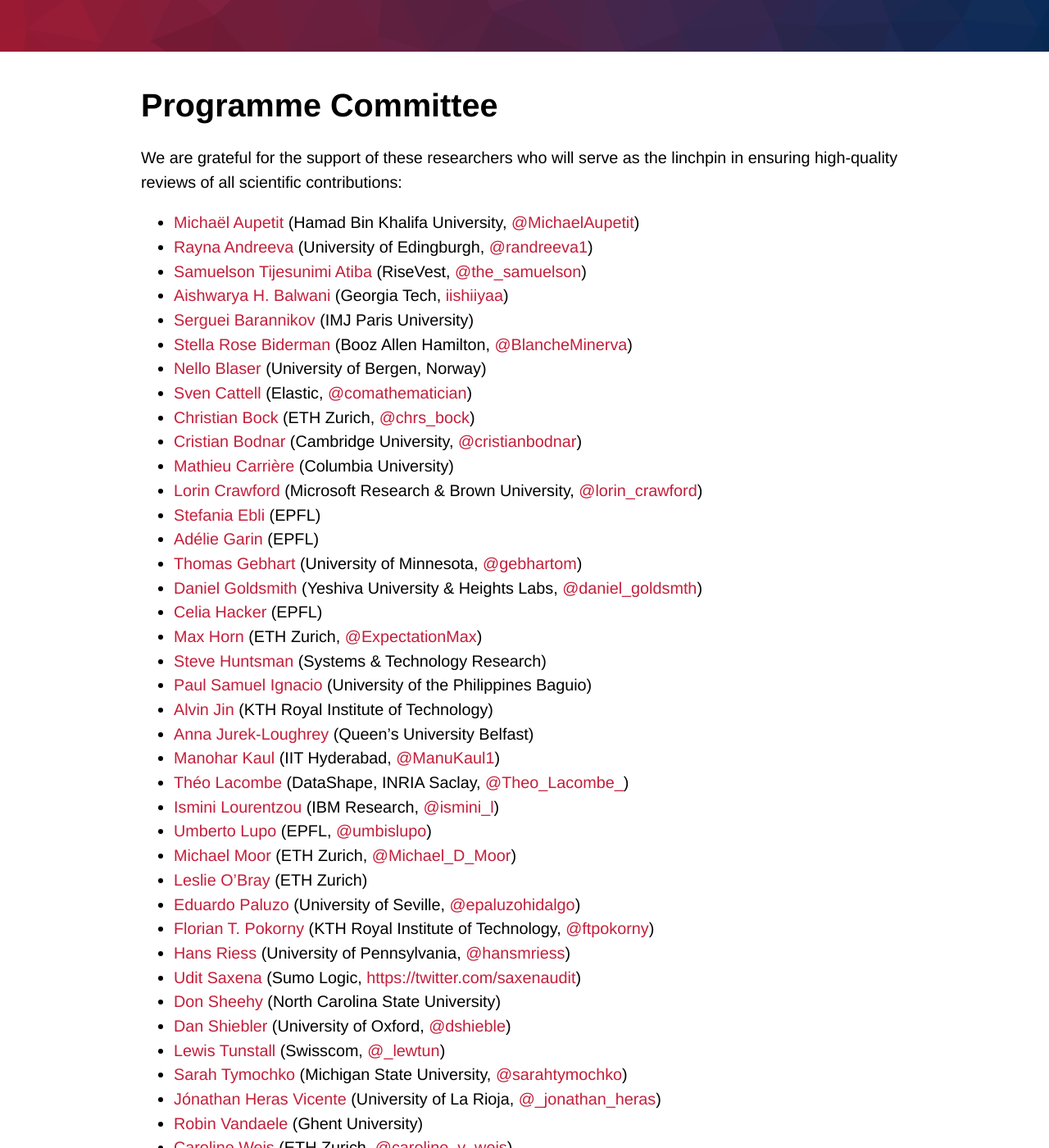
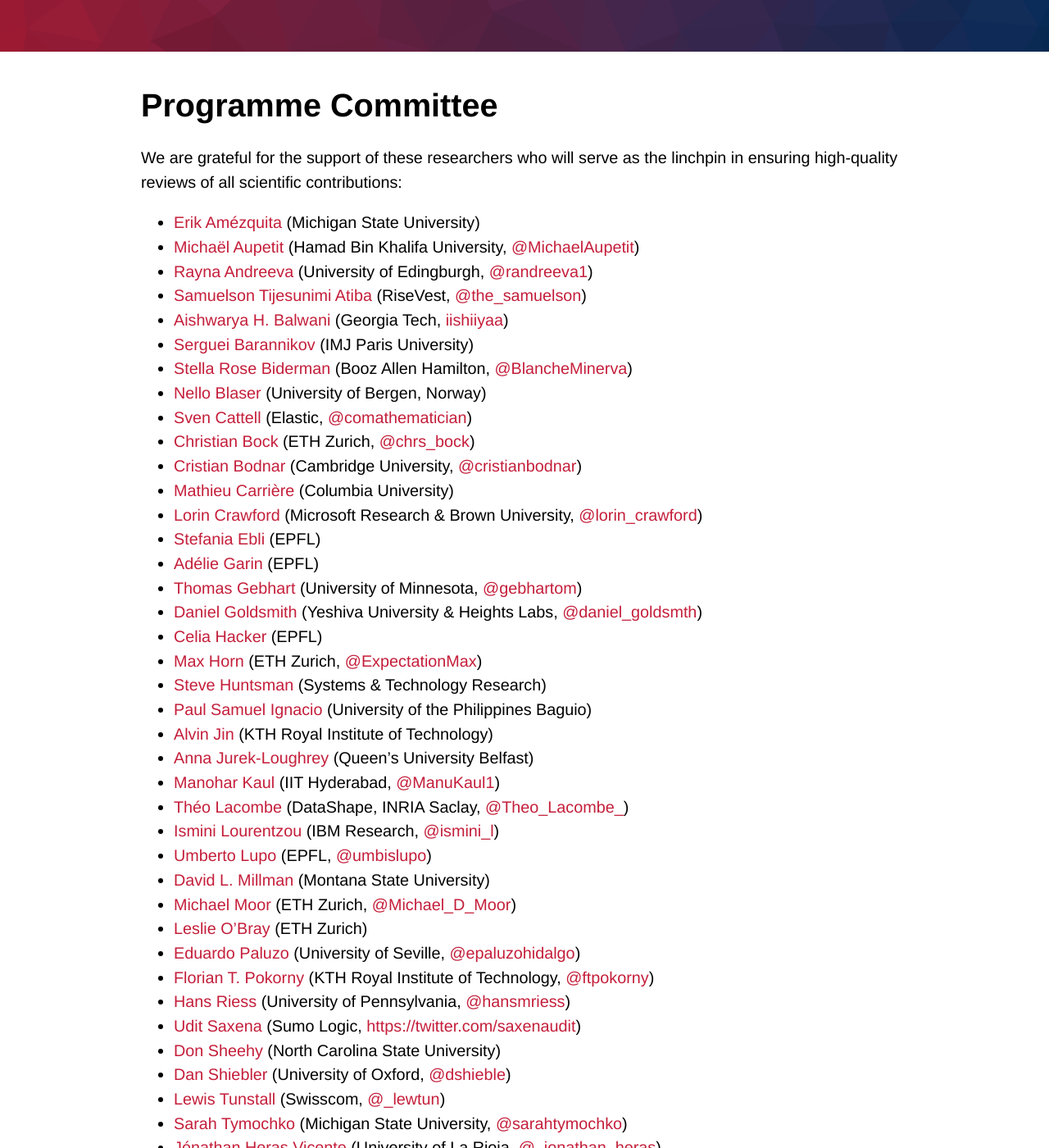
Before and after one commit to tda-in-ml/tda-in-ml.github.io, a Jekyll site: the page built from committee.md, in a window 1280 px wide and 1400 px high, scrolled down 365 px. Shown: the whole window at 82% size. Built offline with Jekyll 4.4.1, drawn with Linux system fonts in a browser that asks for light colours; some web fonts are replaced; our own code applies the rules of GitHub Pages for plain Markdown files.

Commit message:
Updated programme committee

```diff
--- a/committee.md
+++ b/committee.md
@@ -7,6 +7,8 @@ layout: default
 We are grateful for the support of these researchers who will serve as the
 linchpin in ensuring high-quality reviews of all scientific contributions:
 
+
+- [Erik Amézquita](https://www.egr.msu.edu/~amezqui3) (Michigan State University)
 - [Michaël Aupetit](https://www.hbku.edu.qa/en/staff/dr-micha%C3%ABl-aupetit) (Hamad Bin Khalifa University, [@MichaelAupetit](https://twitter.com/michaelaupetit))
 - [Rayna Andreeva](http://www.inf.ed.ac.uk/people/students/Rayna_Andreeva.html) (University of Edingburgh, [@randreeva1](https://twitter.com/randreeva1))
 - [Samuelson Tijesunimi Atiba](https://medium.com/@the_samuelson) (RiseVest, [@the_samuelson](https://twitter.com/the_samuelson))
@@ -33,6 +35,7 @@ linchpin in ensuring high-quality reviews of all scientific contributions:
 - [Théo Lacombe](https://tlacombe.github.io) (DataShape, INRIA Saclay, [@Theo\_Lacombe\_](https://twitter.com/Theo_Lacombe_))
 - [Ismini Lourentzou](https://isminoula.github.io) (IBM Research, [@ismini\_l](https://twitter.com/ismini_l))
 - [Umberto Lupo](https://github.com/ulupo) (EPFL, [@umbislupo](https://twitter.com/umbislupo))
+- [David L. Millman](https://www.cs.montana.edu/dave/mySite/index.html) (Montana State University)
 - [Michael Moor](https://www.michaelmoor.ml/) (ETH Zurich, [@Michael_D_Moor](https://twitter.com/Michael_D_Moor))
 - [Leslie O'Bray](https://bsse.ethz.ch/mlcb/people/person-detail.MjMzMjk1.TGlzdC83NjcsLTEyNjQ4MzU1MTY=.html) (ETH Zurich)
 - [Eduardo Paluzo](https://personal.us.es/epaluzo/index.html) (University of Seville, [@epaluzohidalgo](https://twitter.com/epaluzohidalgo))
```
